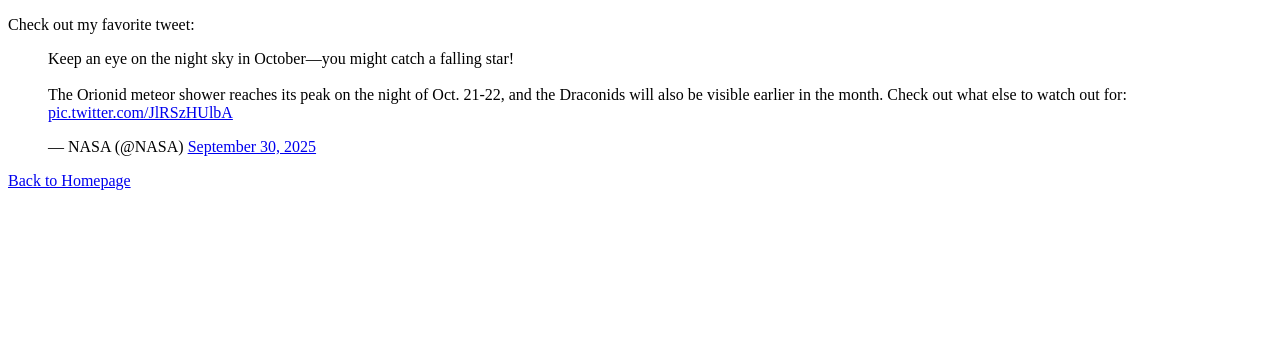
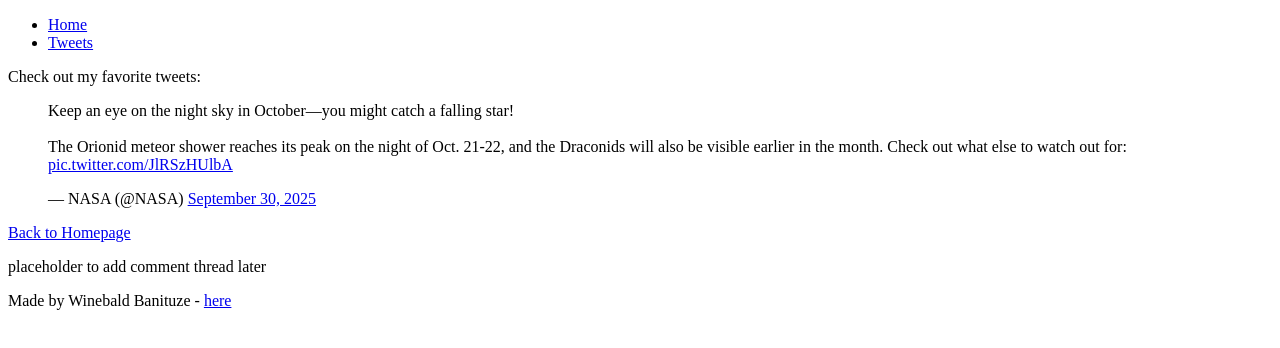
Before and after one commit to banituze/alche-web-development, a plain HTML site: page html_basic/tweets.html in a window 1280 px wide. Drawn offline with Linux system fonts and the light colour scheme.

Commit message:
updated tweets.html

```diff
--- a/html_basic/tweets.html
+++ b/html_basic/tweets.html
@@ -2,13 +2,32 @@
 <html lang="en">
 <head>
     <meta charset="UTF-8">
-    <title>My Tweet</title>
+    <title>My Tweets</title>
 </head>
 <body>
-    <p>Check out my favorite tweet:</p>
+    <header>
+        <ul>
+            <li><a href="index.html">Home</a></li>
+            <li><a href="tweets.html">Tweets</a></li>
+        </ul>
+    </header>
+
+    <main>
+        <article>
+    <p>Check out my favorite tweets:</p>
 
     <blockquote class="twitter-tweet"><p lang="en" dir="ltr">Keep an eye on the night sky in October—you might catch a falling star!<br><br>The Orionid meteor shower reaches its peak on the night of Oct. 21-22, and the Draconids will also be visible earlier in the month. Check out what else to watch out for: <a href="https://t.co/JlRSzHUlbA">pic.twitter.com/JlRSzHUlbA</a></p>&mdash; NASA (@NASA) <a href="https://twitter.com/NASA/status/1973135281323659307?ref_src=twsrc%5Etfw">September 30, 2025</a></blockquote> <script async src="https://platform.twitter.com/widgets.js" charset="utf-8"></script>
 
     <p><a href="index.html">Back to Homepage</a></p>
+        </article>
+
+        <aside>
+            <p>placeholder to add comment thread later</p>
+        </aside>
+    </main>
+
+    <footer>
+        <p>Made by Winebald Banituze - <a href="https://github.com/banituze" target="_blank">here</a></p>
+    </footer>
 </body>
 </html>
```
